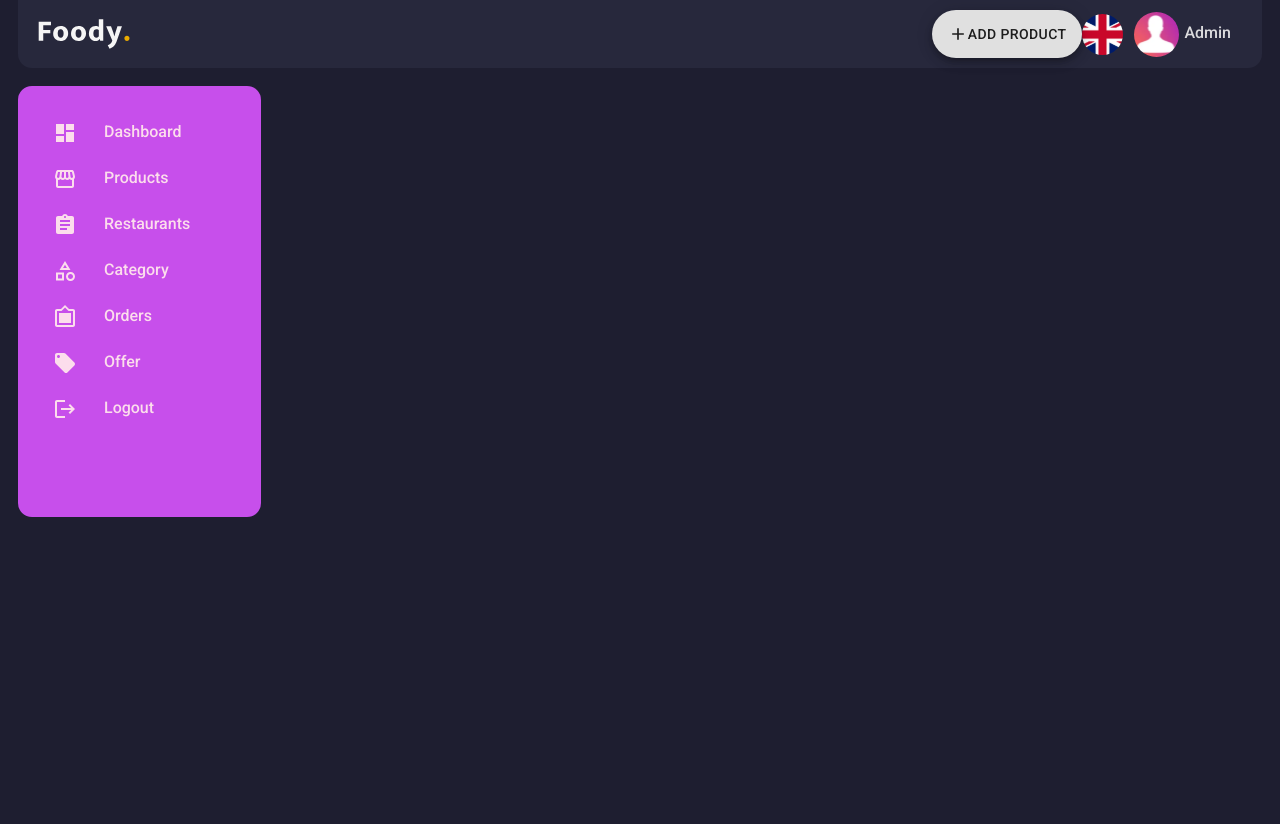
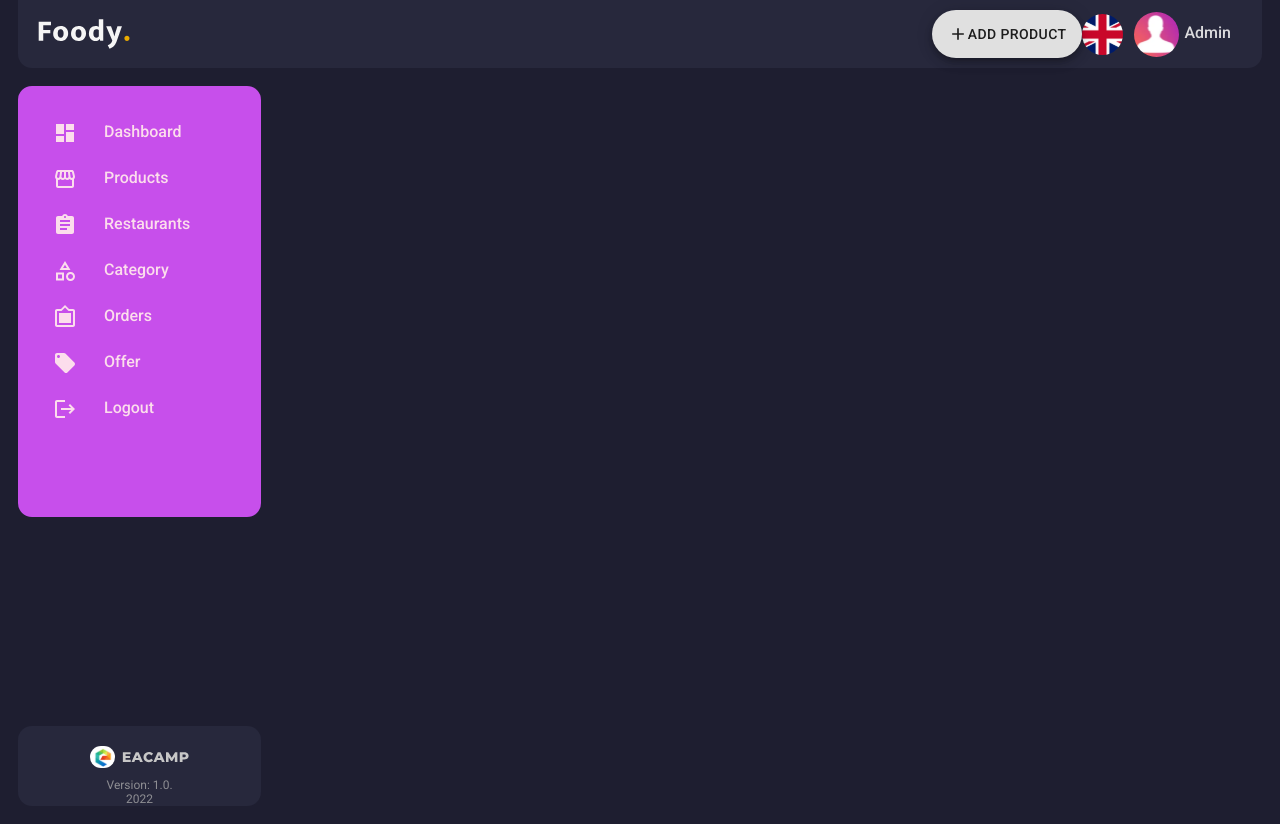
Before and after one commit to QurbanovaLamiya/Foody_Admin_React, a React (Create React App) app: page /offer in a window 1280 px wide. Before the commit the page ends 800 px from the top, so only its background shows below. Built offline with nearby package versions, Linux system fonts and the light colour scheme.

Commit message:
Created Sidebar logo

```diff
--- a/src/features/Dashboard/DashboardContainer.js
+++ b/src/features/Dashboard/DashboardContainer.js
@@ -1,7 +1,9 @@
 const DashboardContainer = () => {
   return (
     <>
-      <h1 className="bg-danger">DashboardContainer </h1>
+     <div>
+
+     </div>
     </>
   );
 };
--- a/src/index.js
+++ b/src/index.js
@@ -2,13 +2,13 @@ import React from "react";
 import ReactDOM from "react-dom/client";
 import App from "./App";
 import "bootstrap/dist/css/bootstrap.min.css";
-import { BrowserRouter } from "react-router-dom";
+import { BrowserRouter as Router } from "react-router-dom";
 
 const root = ReactDOM.createRoot(document.getElementById("root"));
 root.render(
   <React.StrictMode>
-    <BrowserRouter>
+    <Router>
       <App />
-    </BrowserRouter>
+    </Router>
   </React.StrictMode>
 );
--- a/src/shared/components/Sidebar/Sidebar.module.css
+++ b/src/shared/components/Sidebar/Sidebar.module.css
@@ -0,0 +1,8 @@
+.Sidebar_Section {
+  width: 19%;
+  height: 90vh;
+  margin: 18px !important;
+  display: flex;
+  flex-direction: column;
+  justify-content: space-between;
+}
--- /dev/null
+++ b/src/shared/components/Sidebar/SidebarFooter/SidebarFooter.module.css
@@ -0,0 +1,20 @@
+.Content {
+  background: #27283c;
+  border-radius: 14px;
+  font-family: "Roboto";
+  font-weight: 400;
+  font-size: 12px;
+  line-height: 14px;
+  display: flex;
+  flex-direction: column;
+  align-items: center;
+  text-align: center;
+  color: #8e8e93;
+}
+
+.Content img {
+  margin: 20px 0 10px;
+}
+.Content p {
+  margin: 0 !important;
+}
--- /dev/null
+++ b/src/shared/components/Sidebar/SidebarFooter/index.js
@@ -0,0 +1,14 @@
+import EACAMP from "../../../../image/eacampLogo/eacamp.svg";
+import SidebarFooterStyle from "./SidebarFooter.module.css";
+
+const SidebarFooter = () => {
+  return (
+    <div className={SidebarFooterStyle.Content}>
+      <img src={EACAMP} alt="EACAMP" />
+      <p>Version: 1.0.</p>
+      <p>{new Date().getFullYear()}</p>
+    </div>
+  );
+};
+
+export default SidebarFooter;
--- a/src/shared/components/Sidebar/SidebarList/SidebarList.module.css
+++ b/src/shared/components/Sidebar/SidebarList/SidebarList.module.css
@@ -1,8 +1,8 @@
 .Nav_List {
-  width: 19% !important;
+  /* width: 19% !important; */
+  width: 100%;
   background: #c74feb;
   border-radius: 14px;
-  margin: 18px !important;
   padding: 24px 16px 24px 24px !important;
 }
 
--- a/src/shared/components/Sidebar/index.js
+++ b/src/shared/components/Sidebar/index.js
@@ -8,14 +8,14 @@ import Category from "../../../pages/Category";
 import Orders from "../../../pages/Orders";
 import Offers from "../../../pages/Offers";
 import SidebarList from "./SidebarList";
+import SidebarFooter from "./SidebarFooter";
 
 // Style
-// import SidebarStyle from "./Sidebar.module.css"
-
+import SidebarStyle from "./Sidebar.module.css";
 
 const Sidebar = () => {
   return (
-    <div className="d-flex">
+    <div className={SidebarStyle.Sidebar_Section}>
       <SidebarList />
       <Routes>
         <Route path="/" element={<Navigate to="/dashboard" replace />} />
@@ -26,6 +26,7 @@ const Sidebar = () => {
         <Route path="/orders" element={<Orders />} />
         <Route path="/offer" element={<Offers />} />
       </Routes>
+      <SidebarFooter/>
     </div>
   );
 };
```
Also changed, not shown: src/image/eacampLogo/eacamp.svg (added).
